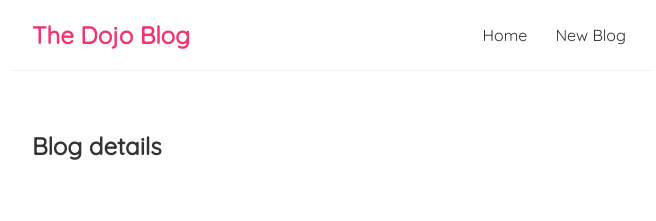
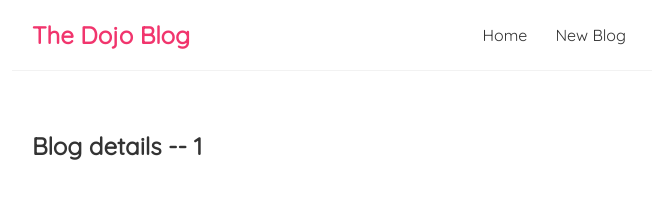
Before and after one commit to Cobby-a/First-Reactjs, a React (Create React App) app: page /blogs/1 in a window 1280 px wide. Shown: the top 221 px of the page, without its empty margins (308-964 px from the left). Built offline with nearby package versions, Linux system fonts and the light colour scheme.

Commit message:
added useParams

```diff
--- a/src/BlogDetails.js
+++ b/src/BlogDetails.js
@@ -1,8 +1,10 @@
+import { useParams } from "react-router-dom";
 
 const BlogDetails = () =>{
+    const {id} =  useParams();
     return(
         <div>
-            <h2>Blog details</h2>
+            <h2>Blog details -- {id} </h2>
         </div>
     )
 }
```
